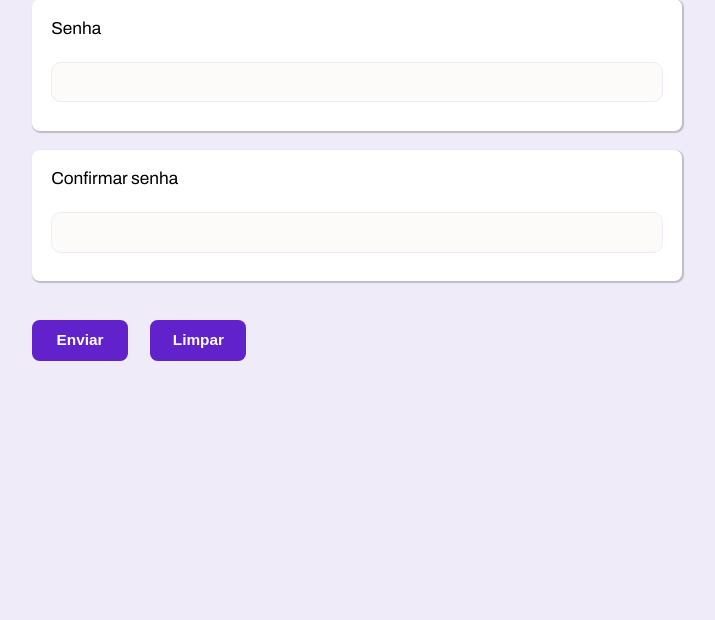
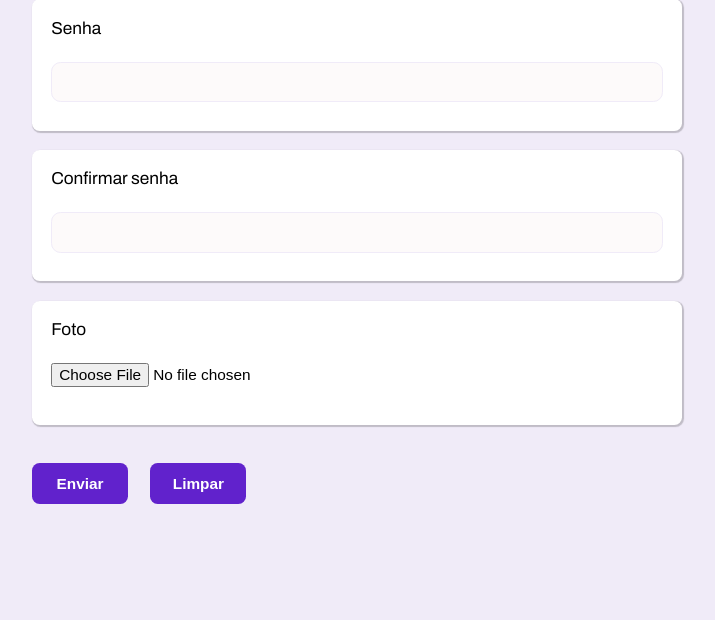
Before and after one commit to almerindopaixao/ReliplicandoGoogleForms, a PHP site: page /replicaGoogleForms/ in a window 1280 px wide. Shown: the part 1589-2209 px from the top of the page, without its empty margins (283-998 px from the left). Before the commit the page ends 1950 px from the top, so only its background shows below. Run offline with PHP 8.4, Linux system fonts and the light colour scheme.

Commit message:
finally update of day

```diff
--- a/assets/css/index.css
+++ b/assets/css/index.css
@@ -86,6 +86,16 @@
   background-color: var(--background-input);
 }
 
+
+.registrationForm #photo {
+  margin-top: 2.5rem;
+  margin-bottom: 1rem;
+  height: 3.5rem;
+  font-size: 1.6rem;
+  cursor: pointer;
+}
+
+
 .registrationForm [type="text"],
 .registrationForm [type="password"] {
   width: 100%;
--- a/controllers/trataPost.php
+++ b/controllers/trataPost.php
@@ -1,4 +1,6 @@
 <?php
+
+  $archivo = isset($_FILES['photo']) ? $_POST['state'] : '';
 
   $name = $_POST["name"];
   $cpf = $_POST["cpf"];
--- a/index.php
+++ b/index.php
@@ -29,6 +29,7 @@
       method="POST"
       name="registrationForm"
       class="registrationForm"
+      enctype=”multipart/form-data”
     >
       <div class="container-block title">
         <h1>Cadastro de Clientes</h1>
@@ -161,6 +162,13 @@
         <?php echo $_SESSION['error_passwords']; ?>
       </div>
 
+      <div class="container-block">
+        <label for="date">
+          Foto
+          <input id="photo" name="photo" type="file">
+        </label>
+      </div>
+
       <div class="container-block buttons">
         <button
           class="btn"
```
